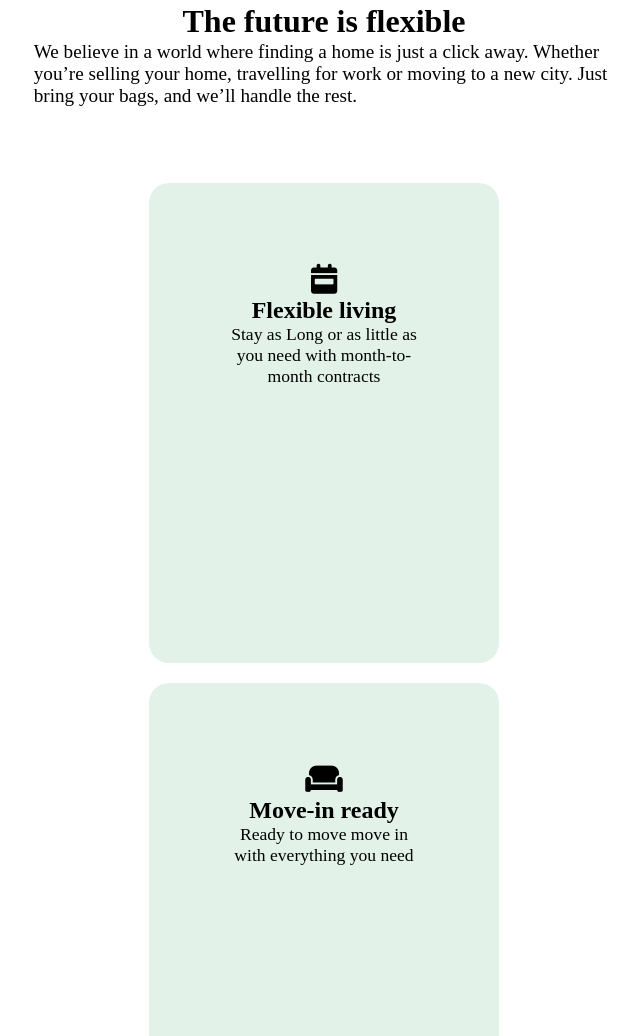
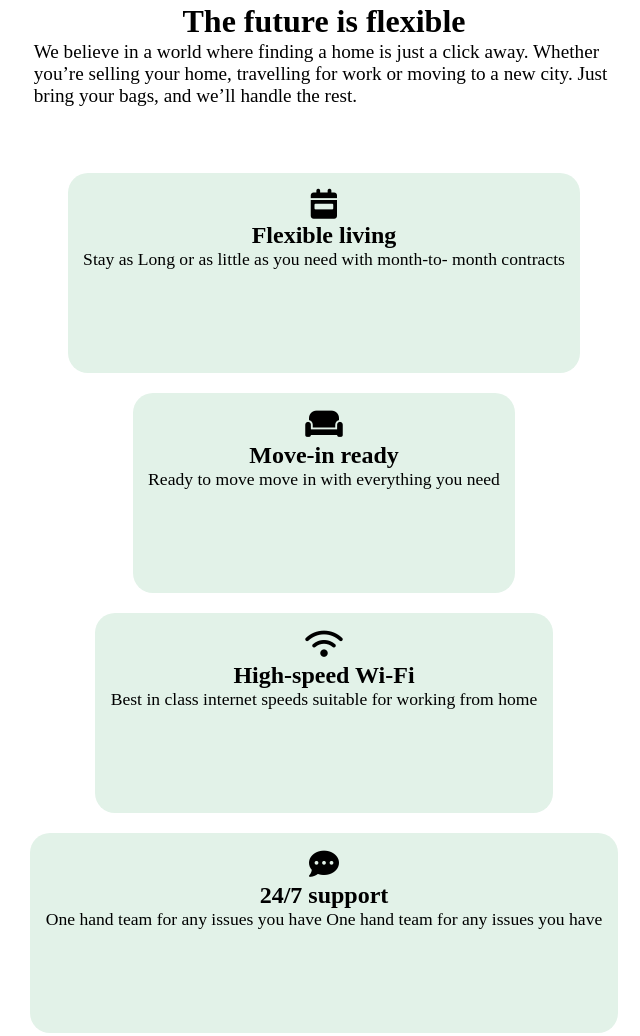
Before and after one commit to MK-e-s-h/bookish, a plain HTML site: page index.html in a window 768 px wide. Shown: the part 1292-2328 px from the top of the page, without its empty margins (60-700 px from the left). Drawn offline with Linux system fonts and the light colour scheme.

Commit message:
fixed cut section

```diff
--- a/style.css
+++ b/style.css
@@ -1,4 +1,3 @@
-
 * {
     margin: 0;
     padding: 0;
@@ -118,8 +117,12 @@ header {
 }
 
 .features {
-    width: 100%;
-    margin: 0%;
+    display: flex;
+    flex-wrap: wrap;
+    justify-content: space-between;
+    align-items: flex-start;
+    width: 100%;
+    margin: 0 auto;
     text-align: center;
 }
 
@@ -138,10 +141,10 @@ header {
 .sameff {
     background-color: #e2f2e8;
     border-radius: 20px;
-    padding: 7%;
-    margin: 20px auto;
-    max-width: 350px;
-    width: 100%;
+    padding: 2%;
+    margin: 10px;
+    flex: 1 1 200px;
+    max-width: 300px;
     box-sizing: border-box;
     height: auto;
 }
@@ -317,12 +320,8 @@ header {
     }
 
     .features {
-        /* display: flex;
-        justify-content: center;
-        align-items: center; */
-        text-align: center;
-        margin: auto;
-        width: 70%;
+        flex-direction: column;
+        align-items: center;
     }
 
     .icon {
@@ -339,10 +338,8 @@ header {
     }
 
     .sameff {
-        padding: 15%;
-        margin: 20px auto;
-        width: 70%;
-        height: 60vh;
+        max-width: 100%;
+        margin: 10px 0;
     }
 }
 
@@ -360,7 +357,7 @@ header {
     }
 
     .section {
-        height: 90vh;
+        height: 80vh;
     }
 
     .hero {
@@ -481,8 +478,8 @@ header {
     }
 
     .section {
-    background-size: cover;
-        height: 80vh;
+        /* background-size: cover; */
+        height: 100vh;
     }
 
     .hero {
@@ -570,10 +567,11 @@ header {
     }
 
     .sameff {
-       max-width: 30%;
-    }
-    .sameff h2{
-      margin: 0;
+        max-width: 30%;
+    }
+
+    .sameff h2 {
+        margin: 0;
     }
 
 }
```
